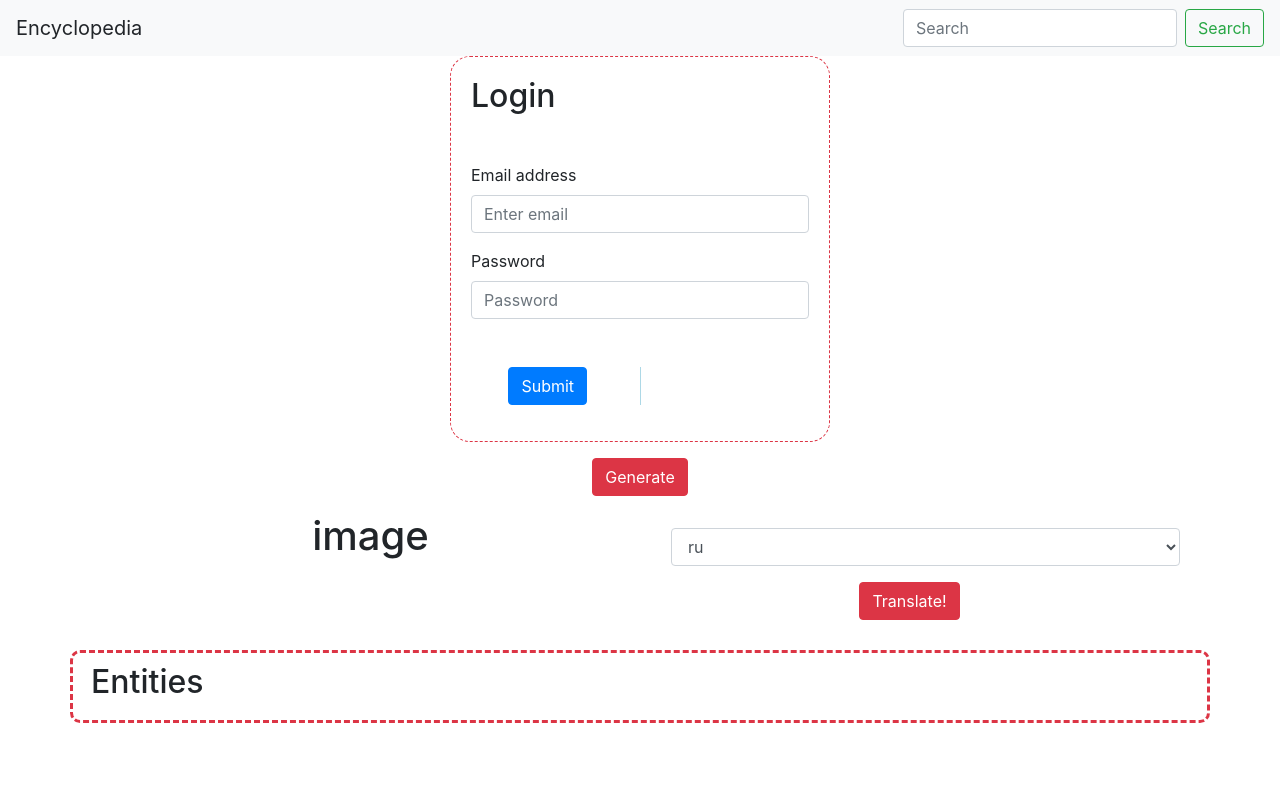
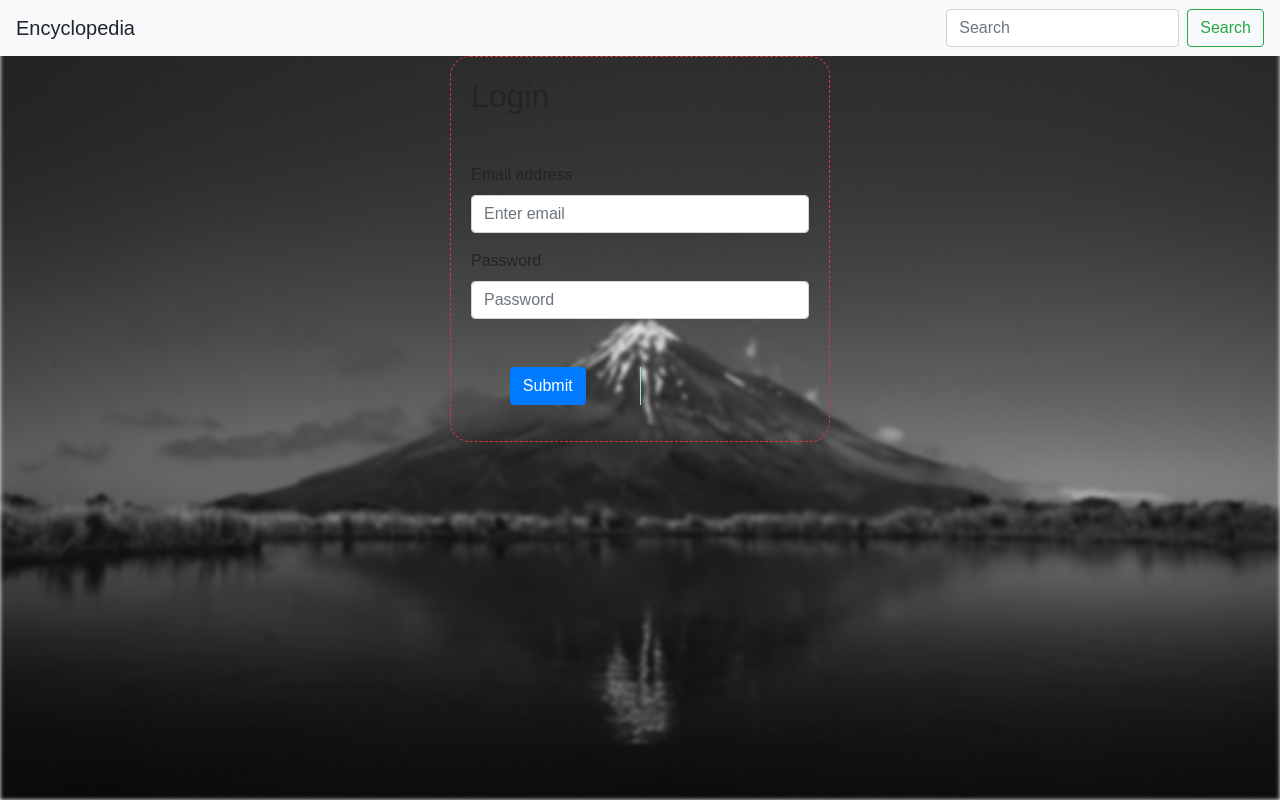
Before and after one commit to helgasitanggang93/ensyclopedia-group-project, a plain HTML site: page client/index.html in a window 1280 px wide. Drawn offline with nearby package versions, Linux system fonts and the light colour scheme; no server answers.

Commit message:
border Done

```diff
--- a/client/index.html
+++ b/client/index.html
@@ -12,6 +12,7 @@
 </head>
 
 <body>
+    <div class="mw-100 bg-image"></div>
     <div id="fb-root"></div>
     <script async defer crossorigin="anonymous" src="https://connect.facebook.net/en_US/sdk.js#xfbml=1&version=v3.3&appId=637176820060323&autoLogAppEvents=1"></script>
 
@@ -53,22 +54,22 @@
             </div>
         </div>
     </div>
-    <div class="container">
+    <div class="container" id="main-content">
         <div class="m-3 row" id="button-area">
             <div class="col text-center">
-                <button type="button" class="btn btn-danger" onclick="getData()">Generate</button>
+                <button type="button" class="btn ghost-button" onclick="getData()">Generate</button>
             </div>
         </div>
 
         <div class="m-3 row" id="image-extract">
-                <div class="col text-center" id="image">
+                <div class="m-3 col text-center border border-white" id="image">
                     <h1>image</h1>
                 </div>
-                <div class="col text-center" id="extract">
+                <div class="m-3 col text-center border border-white" id="extract">
                     <h3 id="extract-title"></h3>
                     <p id="extract-paragraph"></p>
                     <div>
-                            <select class="m-3 form-control" id="language">
+                            <select class="m-1 form-control" id="language">
                                 <option>ru</option>
                                 <option>id</option>
                                 <option>it</option>
@@ -79,7 +80,7 @@
                     <div class="row">
 
                         <div class="col text-center" id="image">
-                            <button type="button" class="btn btn-danger" onclick="getTranslate()">Translate!</button>
+                            <button type="button" class="m-2 btn ghost-button" onclick="getTranslate()">Translate!</button>
                         </div>
                     </div>
                 </div>
@@ -89,13 +90,13 @@
                     <h2>Entities</h2>
                 </div>
                 <div class="row">
-                    <div class="col" id="entities">
+                    <div class="m-1 col border border-white text-center" id="entities">
                     </div>
                 </div>
             </div>
 
             <div class="m-4 row">
-                <div class="col text-center" id="video"></div>
+                <div class="sm-2 col text-center border border-white" id="video"></div>
             </div>
     </div>
     <!--
--- a/client/script.js
+++ b/client/script.js
@@ -72,7 +72,7 @@ function getTextEntities(text) {
         $('#entities').html('')
         response.forEach(res => {
             let template =
-            `<a href="https://www.google.com/search?q=${res.name}"><span class="badge badge-pill badge-primary">${res.name}</span></a>&nbsp`
+            `<a href="https://www.google.com/search?q=${res.name}"><span class="m-1 badge badge-pill badge-dark">${res.name}</span></a>&nbsp`
             $('#entities').append(template)
             globalEntities.push(res.name)
         })
@@ -91,7 +91,7 @@ function getVideo() {
         headers : {annotate}
     })
     .done( response => {
-        console.log(response);
+        console.log(response,'=====');
 
         $('#video').html(`
             <iframe width="560" height="315" src="https://www.youtube.com/embed/${response.items[0].id.videoId}?autoplay=1"></iframe>`
@@ -146,7 +146,15 @@ $('#loginForm').on('submit', function() {
 
 })
 $(document).ready(function () {
-    getData()
+    let token = localStorage.getItem('wikwik_token')
+    if (token) {
+        getData()
+        $('#loginPage').hide()
+        $('#main-content').show()
+    } else {
+        $('#loginPage').show()
+        $('#main-content').hide()
+    }
 })
 
 
--- a/client/style.css
+++ b/client/style.css
@@ -1,3 +1,9 @@
+body, html {
+    height: auto;
+    margin: 0;
+    font-family: Arial, Helvetica, sans-serif;
+  }
+
 .entityPanel {
     border: 3px dashed #DC3545;
     border-radius: 10px;
@@ -14,8 +20,9 @@
 .submitDiv {
     border-right: 1px solid lightblue;
 }
+
 .bg-image{
-    position: absolute;
+    position: fixed;
     background-image: url('assets/bg-image.jpg');
     filter: blur(2px);
     -webkit-filter: blur(2px);
@@ -27,7 +34,7 @@
 }
 
 
-#halaman-utama {
+#main-content {
     color: white;
     background-color: rgb(0,0,0);
     background-color: rgba(0,0,0, 0.4);
--- a/server/controllers/youtube.js
+++ b/server/controllers/youtube.js
@@ -3,12 +3,15 @@ const axios = require('axios')
 class YoutubeContoller {
 
     static show(req, res) {
+
+
        let {annotate} = req.headers
 
         axios
             .get(`https://www.googleapis.com/youtube/v3/search?part=snippet&q=${annotate}&type=video&key=${process.env.YOUTUBE}`)
             .then(({ data }) => {
                 res.status(200).json(data)
+
             })
             .catch((err) => {
                 res.status(500).json(err)
```
